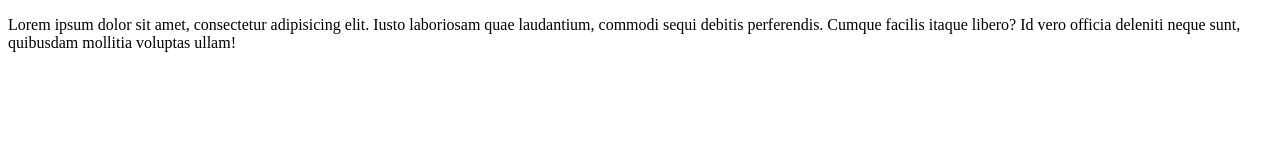
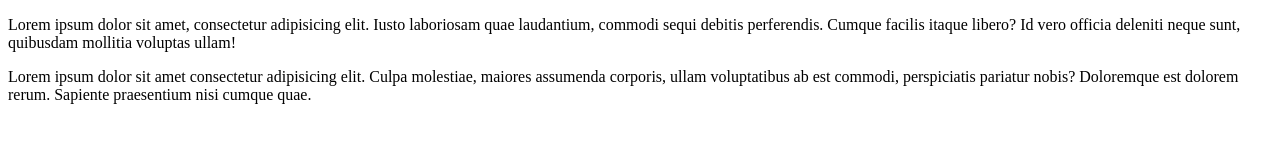
Before and after one commit to bipul171/frist-projects, a plain HTML site: page index.html in a window 1280 px wide. Drawn offline with Linux system fonts and the light colour scheme.

Commit message:
p tag added

```diff
--- a/index.html
+++ b/index.html
@@ -8,5 +8,6 @@
 </head>
 <body>
     <p>Lorem ipsum dolor sit amet, consectetur adipisicing elit. Iusto laboriosam quae laudantium, commodi sequi debitis perferendis. Cumque facilis itaque libero? Id vero officia deleniti neque sunt, quibusdam mollitia voluptas ullam!</p>
+    <p>Lorem ipsum dolor sit amet consectetur adipisicing elit. Culpa molestiae, maiores assumenda corporis, ullam voluptatibus ab est commodi, perspiciatis pariatur nobis? Doloremque est dolorem rerum. Sapiente praesentium nisi cumque quae.</p>
 </body>
 </html>
```
